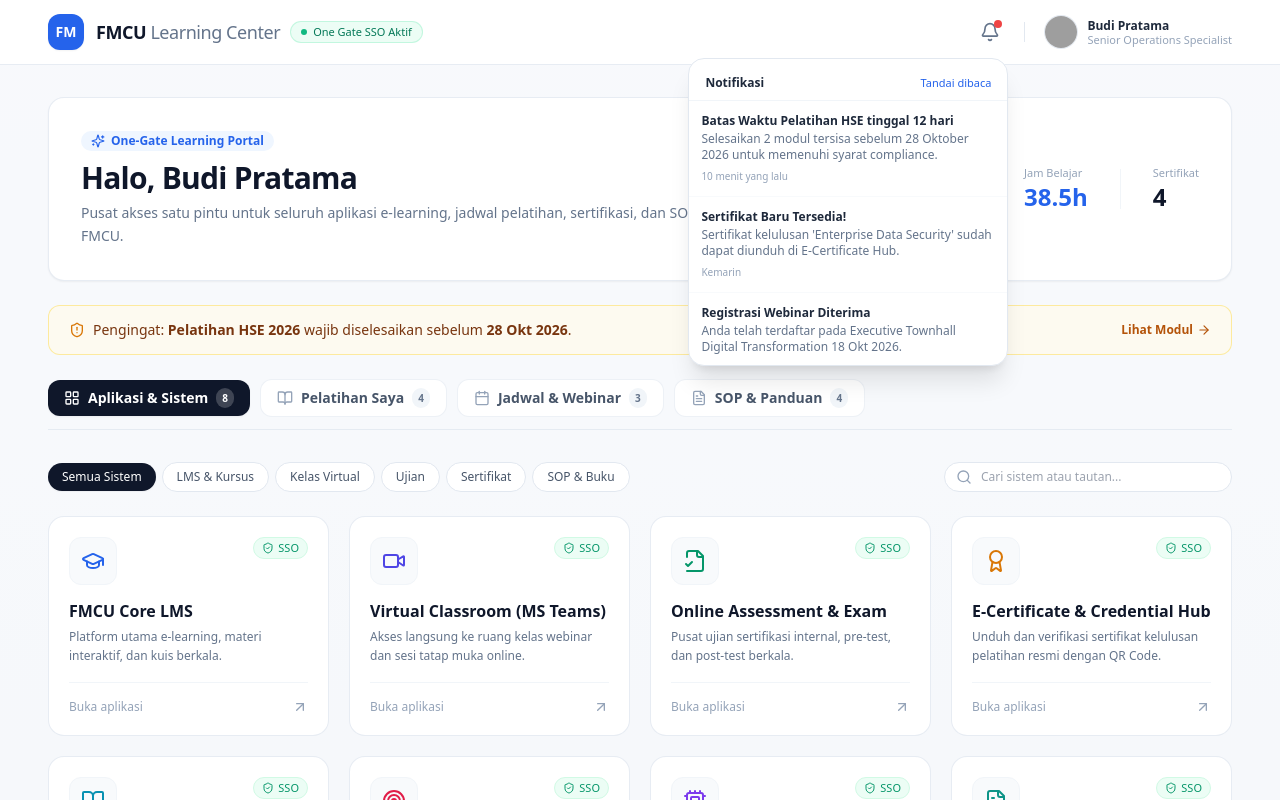
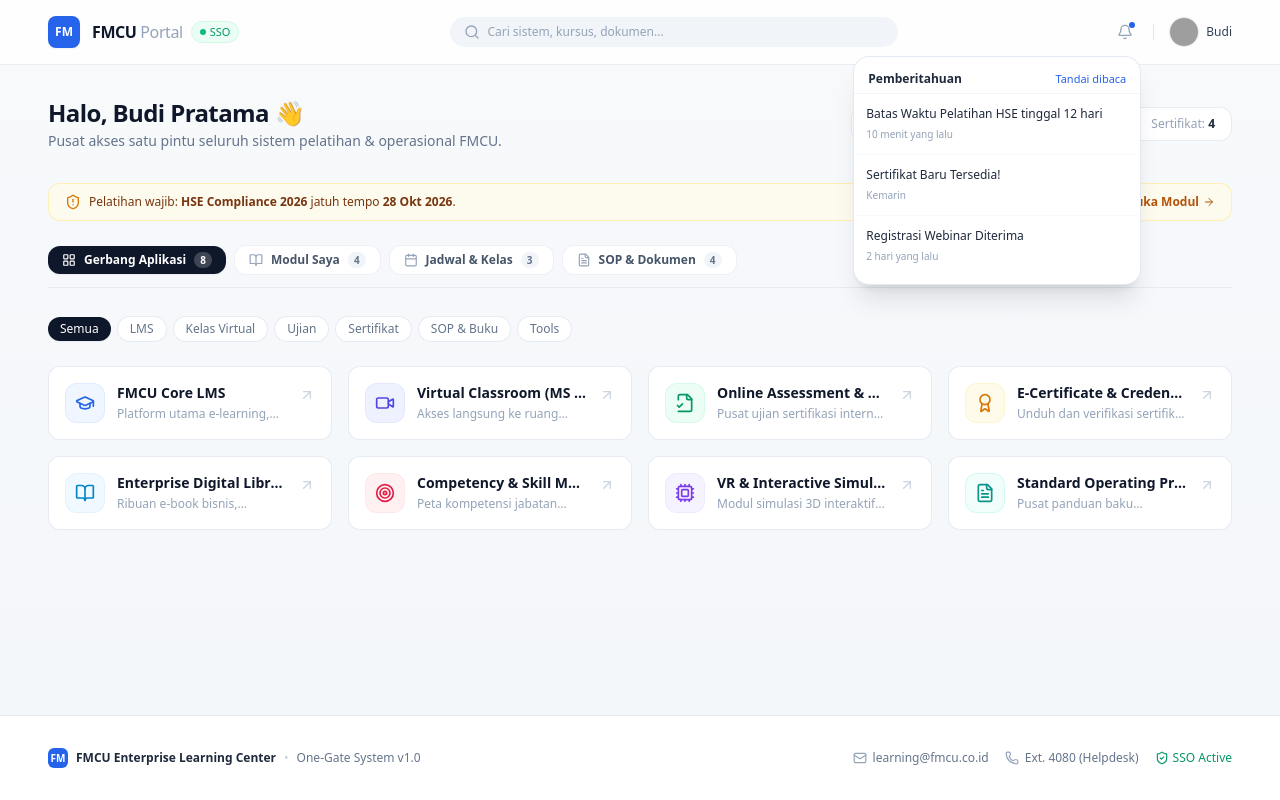
Before and after one commit to squizzberry2001-star/FMCU-Enterprise-Portal, a Next.js app: page / in a window 1280 px wide. Both pictures are taken after a click on the button "Notifikasi". Shown: the top 800 px of the page. Built offline with nearby package versions, Linux system fonts and the light colour scheme; grey boxes are pictures that could not be loaded.

Commit message:
refactor: minimalist, clean and intuitive app launchpad UX

```diff
--- a/src/app/page.tsx
+++ b/src/app/page.tsx
@@ -20,86 +20,84 @@ import {
   BookOpen,
   Calendar,
   FileText,
-  Sparkles,
-  ShieldAlert,
-  ArrowRight
+  ArrowRight,
+  ShieldAlert
 } from "lucide-react";
 
 export default function Home() {
   const [activeTab, setActiveTab] = useState<"apps" | "courses" | "calendar" | "docs">("apps");
+  const [searchQuery, setSearchQuery] = useState("");
   const [userProfile] = useState(initialUserProfile);
   const [notifications] = useState(userNotificationsData);
 
   return (
-    <div className="min-h-screen flex flex-col bg-slate-50/70 font-sans text-slate-800">
+    <div className="min-h-screen flex flex-col bg-slate-50/50 font-sans text-slate-800 antialiased">
 
-      {/* 1. Header (Full Width Widescreen) */}
+      {/* 1. Minimal Header */}
       <Header
         user={userProfile}
         notifications={notifications}
+        searchQuery={searchQuery}
+        onSearchChange={setSearchQuery}
       />
 
-      {/* Main Content Area (Wide Screen Max 1600px) */}
-      <main className="flex-1 w-full max-w-[1600px] mx-auto px-4 sm:px-8 lg:px-12 py-8 space-y-6">
+      {/* Main Content Area */}
+      <main className="flex-1 w-full max-w-[1600px] mx-auto px-4 sm:px-8 lg:px-12 py-6 sm:py-8 space-y-6">
 
-        {/* Simple & Welcoming Hero Section */}
-        <div className="bg-white border border-slate-200/80 rounded-2xl p-6 sm:p-8 flex flex-col md:flex-row items-start md:items-center justify-between gap-6 shadow-sm">
-          <div className="space-y-1.5 max-w-2xl">
-            <div className="inline-flex items-center gap-1.5 text-xs font-semibold text-blue-600 bg-blue-50 px-2.5 py-0.5 rounded-full">
-              <Sparkles className="w-3.5 h-3.5" />
-              <span>One-Gate Learning Portal</span>
-            </div>
-            <h1 className="text-2xl sm:text-3xl font-bold text-slate-900 tracking-tight">
-              Halo, {userProfile.name}
+        {/* Simple & Clean Greeting Row */}
+        <div className="flex flex-col sm:flex-row sm:items-center justify-between gap-4 pb-2">
+          <div>
+            <h1 className="text-xl sm:text-2xl font-bold text-slate-900 tracking-tight">
+              Halo, {userProfile.name} 👋
             </h1>
-            <p className="text-sm text-slate-500 leading-relaxed">
-              Pusat akses satu pintu untuk seluruh aplikasi e-learning, jadwal pelatihan, sertifikasi, dan SOP kerja FMCU.
+            <p className="text-xs sm:text-sm text-slate-500 mt-0.5">
+              Pusat akses satu pintu seluruh sistem pelatihan & operasional FMCU.
             </p>
           </div>
 
-          {/* Understated Metrics */}
-          <div className="flex items-center gap-6 sm:gap-8 self-stretch md:self-auto border-t md:border-t-0 md:border-l border-slate-100 pt-4 md:pt-0 md:pl-8">
+          {/* Understated Minimal Metrics */}
+          <div className="flex items-center gap-5 text-xs text-slate-500 bg-white border border-slate-200/80 px-4 py-2 rounded-xl self-start sm:self-auto shadow-2xs">
             <div>
-              <span className="text-[11px] font-medium text-slate-400 block">Kepatuhan Belajar</span>
-              <span className="text-2xl font-bold text-slate-900">{userProfile.complianceRate}%</span>
+              <span className="text-slate-400">Kepatuhan:</span>{" "}
+              <strong className="text-slate-800 font-semibold">{userProfile.complianceRate}%</strong>
             </div>
-            <div className="h-10 w-px bg-slate-100" />
+            <span className="text-slate-200">•</span>
             <div>
-              <span className="text-[11px] font-medium text-slate-400 block">Jam Belajar</span>
-              <span className="text-2xl font-bold text-blue-600">{userProfile.learningHoursThisYear}h</span>
+              <span className="text-slate-400">Jam Belajar:</span>{" "}
+              <strong className="text-blue-600 font-semibold">{userProfile.learningHoursThisYear}h</strong>
             </div>
-            <div className="h-10 w-px bg-slate-100" />
+            <span className="text-slate-200">•</span>
             <div>
-              <span className="text-[11px] font-medium text-slate-400 block">Sertifikat</span>
-              <span className="text-2xl font-bold text-slate-900">{userProfile.certificatesEarned}</span>
+              <span className="text-slate-400">Sertifikat:</span>{" "}
+              <strong className="text-slate-800 font-semibold">{userProfile.certificatesEarned}</strong>
             </div>
           </div>
         </div>
 
-        {/* Minimal Alert */}
-        <div className="bg-amber-50/70 border border-amber-200/80 rounded-xl px-5 py-3.5 flex items-center justify-between gap-3 text-xs sm:text-sm">
-          <div className="flex items-center gap-2 text-amber-900 font-medium">
+        {/* Minimal Alert (Non-intrusive) */}
+        <div className="bg-amber-50/80 border border-amber-200/60 rounded-xl px-4 py-2.5 flex items-center justify-between gap-3 text-xs">
+          <div className="flex items-center gap-2 text-amber-900">
             <ShieldAlert className="w-4 h-4 text-amber-600 shrink-0" />
             <span>
-              Pengingat: <strong>Pelatihan HSE 2026</strong> wajib diselesaikan sebelum <strong>28 Okt 2026</strong>.
+              Pelatihan wajib: <strong>HSE Compliance 2026</strong> jatuh tempo <strong>28 Okt 2026</strong>.
             </span>
           </div>
           <button
             onClick={() => setActiveTab("courses")}
-            className="shrink-0 text-amber-700 hover:text-amber-900 font-semibold inline-flex items-center gap-1 hover:underline text-xs"
+            className="shrink-0 text-amber-700 hover:text-amber-900 font-semibold inline-flex items-center gap-1 hover:underline"
           >
-            <span>Lihat Modul</span>
-            <ArrowRight className="w-3.5 h-3.5" />
+            <span>Buka Modul</span>
+            <ArrowRight className="w-3 h-3" />
           </button>
         </div>
 
-        {/* Intuitive Segmented Tabs Bar */}
-        <div className="flex items-center gap-2.5 border-b border-slate-200/80 pb-3 overflow-x-auto scrollbar-none">
+        {/* Intuitive Segmented Navigation Switcher */}
+        <div className="flex items-center gap-2 border-b border-slate-200/80 pb-3 overflow-x-auto scrollbar-none">
           {[
-            { id: "apps", label: "Aplikasi & Sistem", icon: LayoutGrid, count: oneGateAppsData.length },
-            { id: "courses", label: "Pelatihan Saya", icon: BookOpen, count: trainingCoursesData.length },
-            { id: "calendar", label: "Jadwal & Webinar", icon: Calendar, count: upcomingEventsData.length },
-            { id: "docs", label: "SOP & Panduan", icon: FileText, count: documentItemsData.length },
+            { id: "apps", label: "Gerbang Aplikasi", icon: LayoutGrid, count: oneGateAppsData.length },
+            { id: "courses", label: "Modul Saya", icon: BookOpen, count: trainingCoursesData.length },
+            { id: "calendar", label: "Jadwal & Kelas", icon: Calendar, count: upcomingEventsData.length },
+            { id: "docs", label: "SOP & Dokumen", icon: FileText, count: documentItemsData.length },
           ].map((tab) => {
             const Icon = tab.icon;
             const isActive = activeTab === tab.id;
@@ -107,13 +105,13 @@ export default function Home() {
               <button
                 key={tab.id}
                 onClick={() => setActiveTab(tab.id as any)}
-                className={`inline-flex items-center gap-2 px-4 py-2 rounded-xl text-xs sm:text-sm font-semibold transition-all shrink-0 ${
+                className={`inline-flex items-center gap-2 px-3.5 py-1.5 rounded-xl text-xs font-semibold transition-all shrink-0 ${
                   isActive
                     ? "bg-slate-900 text-white shadow-sm"
                     : "bg-white text-slate-600 hover:text-slate-900 hover:bg-slate-100 border border-slate-200/60"
                 }`}
               >
-                <Icon className={`w-4 h-4 ${isActive ? "text-white" : "text-slate-400"}`} />
+                <Icon className={`w-3.5 h-3.5 ${isActive ? "text-white" : "text-slate-400"}`} />
                 <span>{tab.label}</span>
                 <span className={`text-[10px] px-1.5 py-0.2 rounded-full font-bold ${
                   isActive ? "bg-white/20 text-white" : "bg-slate-100 text-slate-500"
@@ -125,10 +123,10 @@ export default function Home() {
           })}
         </div>
 
-        {/* Dynamic Tab View */}
-        <div className="pt-2">
+        {/* Main Content Area: Focused on One Thing at a Time */}
+        <div className="pt-1">
           {activeTab === "apps" && (
-            <OneGateGrid apps={oneGateAppsData} />
+            <OneGateGrid apps={oneGateAppsData} searchQuery={searchQuery} />
           )}
 
           {activeTab === "courses" && (
@@ -146,7 +144,7 @@ export default function Home() {
 
       </main>
 
-      {/* Footer */}
+      {/* Minimalist Clean Footer */}
       <Footer />
 
     </div>
--- a/src/components/Header.tsx
+++ b/src/components/Header.tsx
@@ -1,65 +1,93 @@
 "use client";
 
 import React, { useState } from "react";
-import { ShieldCheck, Bell } from "lucide-react";
+import { Search, Bell, ShieldCheck } from "lucide-react";
 import { UserProfile, UserNotification } from "@/types";
 
 interface HeaderProps {
   user: UserProfile;
   notifications: UserNotification[];
+  searchQuery: string;
+  onSearchChange: (q: string) => void;
 }
 
-export const Header: React.FC<HeaderProps> = ({ user, notifications }) => {
+export const Header: React.FC<HeaderProps> = ({
+  user,
+  notifications,
+  searchQuery,
+  onSearchChange,
+}) => {
   const [showNotif, setShowNotif] = useState(false);
   const unreadCount = notifications.filter((n) => !n.read).length;
 
   return (
-    <header className="bg-white border-b border-slate-200/80 sticky top-0 z-40 w-full">
-      <div className="w-full max-w-[1600px] mx-auto px-4 sm:px-8 lg:px-12 h-16 flex items-center justify-between">
+    <header className="bg-white/80 backdrop-blur-md border-b border-slate-200/80 sticky top-0 z-50 w-full transition-all">
+      <div className="w-full max-w-[1600px] mx-auto px-4 sm:px-8 lg:px-12 h-16 flex items-center justify-between gap-4">
 
         {/* Brand */}
-        <div className="flex items-center gap-3">
-          <div className="w-9 h-9 rounded-xl bg-blue-600 flex items-center justify-center text-white font-bold text-sm shadow-sm">
+        <div className="flex items-center gap-3 shrink-0">
+          <div className="w-8 h-8 rounded-lg bg-blue-600 flex items-center justify-center text-white font-extrabold text-xs shadow-sm">
             FM
           </div>
-          <div className="flex items-center gap-2.5">
-            <span className="font-bold text-slate-900 text-base sm:text-lg tracking-tight">
-              FMCU <span className="font-normal text-slate-500">Learning Center</span>
+          <div className="flex items-center gap-2">
+            <span className="font-bold text-slate-900 tracking-tight text-base">
+              FMCU <span className="font-normal text-slate-400">Portal</span>
             </span>
-            <span className="hidden sm:inline-flex items-center gap-1.5 text-[11px] font-medium bg-emerald-50 text-emerald-700 px-2.5 py-0.5 rounded-full border border-emerald-200/60">
+            <span className="hidden sm:inline-flex items-center gap-1 text-[11px] font-medium text-emerald-600 bg-emerald-50 px-2 py-0.5 rounded-full border border-emerald-100">
               <span className="w-1.5 h-1.5 rounded-full bg-emerald-500"></span>
-              One Gate SSO Aktif
+              SSO
             </span>
           </div>
         </div>
 
-        {/* Right: Notif & User */}
-        <div className="flex items-center gap-3 sm:gap-4">
+        {/* Center: Search Bar */}
+        <div className="flex-1 max-w-md mx-2">
+          <div className="relative">
+            <Search className="w-4 h-4 text-slate-400 absolute left-3.5 top-1/2 -translate-y-1/2" />
+            <input
+              type="text"
+              placeholder="Cari sistem, kursus, dokumen..."
+              value={searchQuery}
+              onChange={(e) => onSearchChange(e.target.value)}
+              className="w-full pl-9 pr-4 py-1.5 text-xs bg-slate-100 hover:bg-slate-100/80 focus:bg-white border border-transparent focus:border-blue-500 rounded-full focus:outline-none focus:ring-2 focus:ring-blue-500/10 transition-all text-slate-800 placeholder:text-slate-400"
+            />
+            {searchQuery && (
+              <button
+                onClick={() => onSearchChange("")}
+                className="absolute right-3 top-1/2 -translate-y-1/2 text-[10px] text-slate-400 hover:text-slate-600 bg-slate-200 rounded-full w-3.5 h-3.5 flex items-center justify-center"
+              >
+                ✕
+              </button>
+            )}
+          </div>
+        </div>
+
+        {/* Right: Notifications & Profile */}
+        <div className="flex items-center gap-2 sm:gap-3 shrink-0">
 
           {/* Notifications */}
           <div className="relative">
             <button
               onClick={() => setShowNotif(!showNotif)}
-              className="p-2 text-slate-500 hover:text-slate-800 hover:bg-slate-100 rounded-xl transition-colors relative"
-              title="Notifikasi"
+              className="p-2 text-slate-400 hover:text-slate-700 hover:bg-slate-100 rounded-xl transition-colors relative"
+              aria-label="Notifikasi"
             >
-              <Bell className="w-5 h-5" />
+              <Bell className="w-4 h-4" />
               {unreadCount > 0 && (
-                <span className="absolute top-1.5 right-1.5 w-2 h-2 bg-red-500 rounded-full" />
+                <span className="absolute top-1.5 right-1.5 w-1.5 h-1.5 bg-blue-600 rounded-full" />
               )}
             </button>
 
             {showNotif && (
-              <div className="absolute right-0 mt-2 w-80 bg-white rounded-2xl shadow-xl border border-slate-200 py-2 z-50 animate-in fade-in zoom-in-95 duration-150">
-                <div className="px-4 py-2 border-b border-slate-100 flex items-center justify-between">
-                  <span className="text-xs font-bold text-slate-800">Notifikasi</span>
+              <div className="absolute right-0 mt-2 w-72 bg-white rounded-2xl shadow-xl border border-slate-200/90 py-2 z-50">
+                <div className="px-3.5 py-1.5 border-b border-slate-100 flex items-center justify-between text-xs">
+                  <span className="font-bold text-slate-800">Pemberitahuan</span>
                   <span className="text-[11px] text-blue-600 cursor-pointer">Tandai dibaca</span>
                 </div>
-                <div className="max-h-64 overflow-y-auto divide-y divide-slate-50">
+                <div className="max-h-60 overflow-y-auto divide-y divide-slate-50">
                   {notifications.map((n) => (
-                    <div key={n.id} className="p-3 hover:bg-slate-50 text-xs">
-                      <p className="font-semibold text-slate-800">{n.title}</p>
-                      <p className="text-slate-500 mt-0.5 leading-snug">{n.description}</p>
+                    <div key={n.id} className="p-3 text-xs hover:bg-slate-50 transition-colors">
+                      <p className="font-medium text-slate-800">{n.title}</p>
                       <span className="text-[10px] text-slate-400 mt-1 block">{n.timestamp}</span>
                     </div>
                   ))}
@@ -68,19 +96,18 @@ export const Header: React.FC<HeaderProps> = ({ user, notifications }) => {
             )}
           </div>
 
-          <div className="h-5 w-px bg-slate-200" />
+          <div className="h-4 w-px bg-slate-200" />
 
-          {/* User Profile */}
-          <div className="flex items-center gap-2.5 pl-1">
+          {/* User Avatar */}
+          <div className="flex items-center gap-2 pl-1">
             <img
               src={user.avatarUrl}
               alt={user.name}
-              className="w-8 h-8 rounded-full object-cover ring-1 ring-slate-200"
+              className="w-7 h-7 rounded-full object-cover ring-1 ring-slate-200"
             />
-            <div className="hidden sm:block text-left">
-              <p className="text-xs font-semibold text-slate-800 leading-tight">{user.name}</p>
-              <p className="text-[11px] text-slate-400 leading-tight">{user.role}</p>
-            </div>
+            <span className="hidden md:inline text-xs font-medium text-slate-700">
+              {user.name.split(" ")[0]}
+            </span>
           </div>
 
         </div>
--- a/src/components/OneGateGrid.tsx
+++ b/src/components/OneGateGrid.tsx
@@ -11,75 +11,86 @@ import {
   Target,
   FileText,
   Cpu,
-  ArrowUpRight,
-  ShieldCheck,
-  Search
+  ArrowUpRight
 } from "lucide-react";
 
 interface OneGateGridProps {
   apps: OneGateApp[];
+  searchQuery?: string;
 }
 
-export const OneGateGrid: React.FC<OneGateGridProps> = ({ apps }) => {
-  const [selectedTag, setSelectedTag] = useState<string>("all");
-  const [search, setSearch] = useState("");
+export const OneGateGrid: React.FC<OneGateGridProps> = ({ apps, searchQuery = "" }) => {
+  const [activeCategory, setActiveCategory] = useState<string>("all");
 
   const getIcon = (name: string) => {
-    const props = { className: "w-6 h-6" };
+    const props = { className: "w-5 h-5 transition-transform duration-200" };
     switch (name) {
       case "GraduationCap":
-        return <GraduationCap {...props} className="w-6 h-6 text-blue-600" />;
+        return <GraduationCap {...props} className="w-5 h-5 text-blue-600" />;
       case "Video":
-        return <Video {...props} className="w-6 h-6 text-indigo-600" />;
+        return <Video {...props} className="w-5 h-5 text-indigo-600" />;
       case "FileSpreadsheet":
-        return <FileCheck2 {...props} className="w-6 h-6 text-emerald-600" />;
+        return <FileCheck2 {...props} className="w-5 h-5 text-emerald-600" />;
       case "Award":
-        return <Award {...props} className="w-6 h-6 text-amber-600" />;
+        return <Award {...props} className="w-5 h-5 text-amber-600" />;
       case "BookOpen":
-        return <BookOpen {...props} className="w-6 h-6 text-cyan-600" />;
+        return <BookOpen {...props} className="w-5 h-5 text-sky-600" />;
       case "Target":
-        return <Target {...props} className="w-6 h-6 text-rose-600" />;
+        return <Target {...props} className="w-5 h-5 text-rose-600" />;
       case "FolderGit2":
-        return <FileText {...props} className="w-6 h-6 text-teal-600" />;
+        return <FileText {...props} className="w-5 h-5 text-teal-600" />;
       default:
-        return <Cpu {...props} className="w-6 h-6 text-violet-600" />;
+        return <Cpu {...props} className="w-5 h-5 text-violet-600" />;
+    }
+  };
+
+  const getIconBg = (name: string) => {
+    switch (name) {
+      case "GraduationCap": return "bg-blue-50 border-blue-100/80";
+      case "Video": return "bg-indigo-50 border-indigo-100/80";
+      case "FileSpreadsheet": return "bg-emerald-50 border-emerald-100/80";
+      case "Award": return "bg-amber-50 border-amber-100/80";
+      case "BookOpen": return "bg-sky-50 border-sky-100/80";
+      case "Target": return "bg-rose-50 border-rose-100/80";
+      case "FolderGit2": return "bg-teal-50 border-teal-100/80";
+      default: return "bg-violet-50 border-violet-100/80";
     }
   };
 
   const filtered = apps.filter((app) => {
-    if (selectedTag !== "all" && app.category !== selectedTag) return false;
-    if (search.trim()) {
-      const q = search.toLowerCase();
+    if (activeCategory !== "all" && app.category !== activeCategory) return false;
+    if (searchQuery.trim()) {
+      const q = searchQuery.toLowerCase();
       return (
         app.name.toLowerCase().includes(q) ||
-        app.shortDesc.toLowerCase().includes(q)
+        app.shortDesc.toLowerCase().includes(q) ||
+        app.categoryLabel.toLowerCase().includes(q)
       );
     }
     return true;
   });
 
   return (
-    <div className="space-y-6">
+    <div className="space-y-5">
 
-      {/* Search & Filter Bar */}
-      <div className="flex flex-col sm:flex-row items-center justify-between gap-3">
-        {/* Category Filters */}
-        <div className="flex items-center gap-1.5 overflow-x-auto w-full sm:w-auto pb-1 sm:pb-0 scrollbar-none">
+      {/* Category Pills Filter */}
+      <div className="flex items-center gap-1.5 overflow-x-auto pb-1 scrollbar-none">
         {[
-            { id: "all", label: "Semua Sistem" },
-            { id: "lms", label: "LMS & Kursus" },
+          { id: "all", label: "Semua" },
+          { id: "lms", label: "LMS" },
           { id: "classroom", label: "Kelas Virtual" },
           { id: "assessment", label: "Ujian" },
           { id: "certification", label: "Sertifikat" },
           { id: "repository", label: "SOP & Buku" },
+          { id: "tools", label: "Tools" },
         ].map((cat) => (
           <button
             key={cat.id}
-              onClick={() => setSelectedTag(cat.id)}
-              className={`px-3.5 py-1.5 rounded-full text-xs font-medium whitespace-nowrap transition-all ${
-                selectedTag === cat.id
+            onClick={() => setActiveCategory(cat.id)}
+            className={`px-3 py-1 rounded-full text-xs font-medium transition-all ${
+              activeCategory === cat.id
                 ? "bg-slate-900 text-white shadow-sm"
-                  : "bg-white text-slate-600 border border-slate-200 hover:bg-slate-50"
+                : "bg-white text-slate-500 hover:text-slate-800 border border-slate-200/80 hover:bg-slate-50"
             }`}
           >
             {cat.label}
@@ -87,50 +98,32 @@ export const OneGateGrid: React.FC<OneGateGridProps> = ({ apps }) => {
         ))}
       </div>
 
-        {/* Quick Search */}
-        <div className="relative w-full sm:w-72">
-          <Search className="w-4 h-4 text-slate-400 absolute left-3 top-1/2 -translate-y-1/2" />
-          <input
-            type="text"
-            placeholder="Cari sistem atau tautan..."
-            value={search}
-            onChange={(e) => setSearch(e.target.value)}
-            className="w-full pl-9 pr-3 py-1.5 text-xs bg-white border border-slate-200 rounded-full focus:outline-none focus:ring-2 focus:ring-blue-500/20 focus:border-blue-500"
-          />
-        </div>
-      </div>
-
-      {/* Responsive Grid that fills widescreen gracefully */}
-      <div className="grid grid-cols-1 sm:grid-cols-2 md:grid-cols-3 lg:grid-cols-4 gap-4 sm:gap-5">
+      {/* Clean Modern App Tiles */}
+      <div className="grid grid-cols-1 sm:grid-cols-2 md:grid-cols-3 lg:grid-cols-4 gap-3.5 sm:gap-4">
         {filtered.map((app) => (
           <a
             key={app.id}
             href={app.url}
             target="_blank"
             rel="noopener noreferrer"
-            className="group relative bg-white border border-slate-200/80 hover:border-blue-500/50 hover:shadow-md rounded-2xl p-5 transition-all duration-200 flex flex-col justify-between"
+            className="group bg-white border border-slate-200/80 hover:border-blue-500/40 hover:shadow-sm rounded-xl p-4 transition-all duration-150 flex items-start justify-between gap-3"
           >
-            <div>
-              <div className="flex items-start justify-between mb-3.5">
-                <div className="w-12 h-12 rounded-xl bg-slate-50 border border-slate-100 flex items-center justify-center group-hover:scale-105 transition-transform">
+            <div className="flex items-start gap-3 min-w-0">
+              <div className={`w-10 h-10 rounded-xl border flex items-center justify-center shrink-0 ${getIconBg(app.iconName)} group-hover:scale-105 transition-transform`}>
                 {getIcon(app.iconName)}
               </div>
-                <div className="flex items-center gap-1 text-[11px] font-medium text-emerald-600 bg-emerald-50 px-2 py-0.5 rounded-full border border-emerald-100">
-                  <ShieldCheck className="w-3 h-3" />
-                  <span>SSO</span>
+
+              <div className="min-w-0">
+                <h3 className="font-semibold text-slate-900 text-sm group-hover:text-blue-600 transition-colors truncate">
+                  {app.name}
+                </h3>
+                <p className="text-xs text-slate-400 mt-0.5 line-clamp-1 leading-normal">
+                  {app.shortDesc}
+                </p>
               </div>
             </div>
 
-              <h3 className="font-bold text-slate-900 text-base group-hover:text-blue-600 transition-colors flex items-center gap-1">
-                <span>{app.name}</span>
-              </h3>
-              <p className="text-xs text-slate-500 mt-1 leading-relaxed">
-                {app.shortDesc}
-              </p>
-            </div>
-
-            <div className="pt-4 mt-4 border-t border-slate-100 flex items-center justify-between text-xs text-slate-400 group-hover:text-blue-600 font-medium transition-colors">
-              <span>Buka aplikasi</span>
+            <div className="shrink-0 pt-1 text-slate-300 group-hover:text-blue-600 transition-colors">
               <ArrowUpRight className="w-4 h-4 group-hover:translate-x-0.5 group-hover:-translate-y-0.5 transition-transform" />
             </div>
           </a>
```
Also changed, not shown: src/components/KnowledgeBase.tsx (+10 -21 lines), src/components/LearnerProgress.tsx (+27 -44 lines), src/components/TrainingCalendar.tsx (+21 -26 lines). Lines whose indentation alone changed are shown as unchanged.
